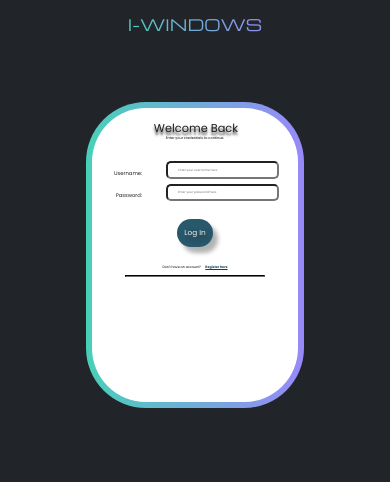
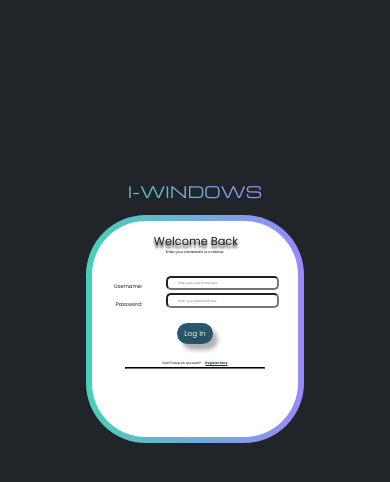
Before and after one commit to fqbueno/test-3, a SvelteKit app: page /Login1 in a window 390 px wide. Shown: the top 482 px of the page. Built offline with nearby package versions, Linux system fonts and the light colour scheme.

Commit message:
Update +page.svelte

```diff
--- a/src/routes/Login1/+page.svelte
+++ b/src/routes/Login1/+page.svelte
@@ -10,7 +10,7 @@
         <h2 class="title">{Title}</h2>
     </div>
 
-    <br><br><br>
+    <!-- <br><br><br> -->
 
     <div class="bodyContainer">
         <div class="backDrop">
@@ -51,6 +51,7 @@
             min-height: 100%;
             background-color: #212429;
         }
+
     </style>
 </svelte:head>
 
@@ -61,6 +62,7 @@
         max-width: 40%;
         max-height: 100px;
         margin: auto;
+        margin-bottom: 2.88%;
     }
 
     .bodyContainer {
@@ -70,7 +72,8 @@
     }
 
     @media only screen and (max-width: 600px){
-        .bodyContainer{height: 300px;}
+        .bodyContainer{height: 220px;}
+        .headContainer{margin-top: 180px;}
     }
 
     .backDrop {
```
